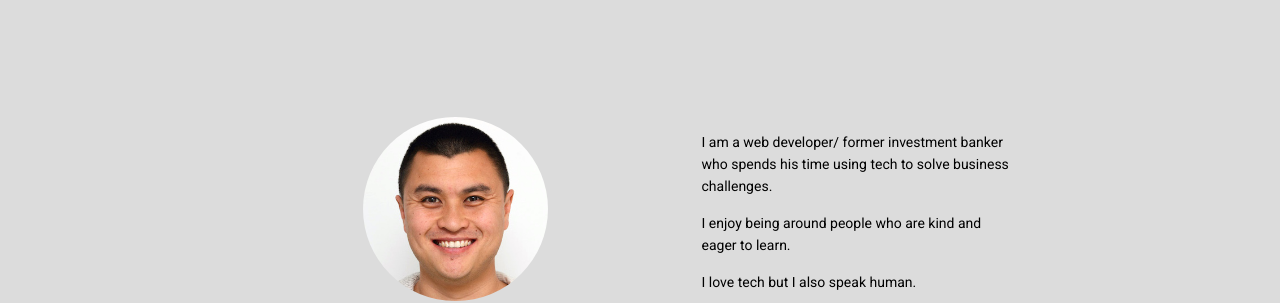
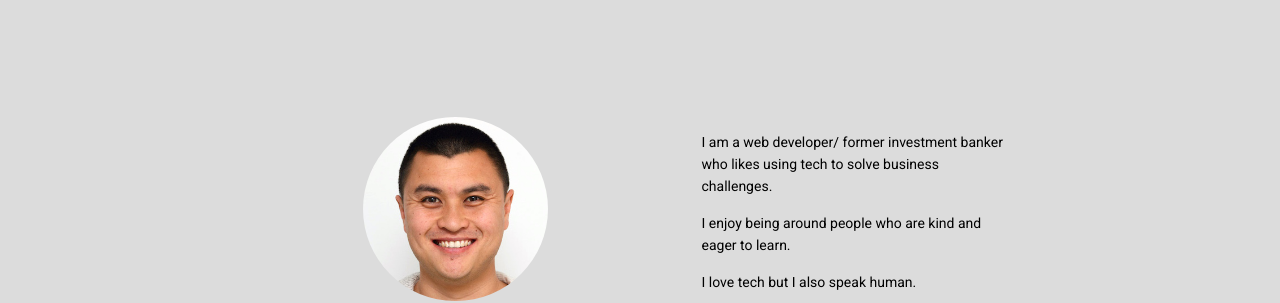
Before and after one commit to howardmann/Portfolio, a plain HTML site: page index.html in a window 1280 px wide. Shown: the part 940-1243 px from the top of the page. Drawn offline with Linux system fonts and the light colour scheme.

Commit message:
Text change

```diff
--- a/index.html
+++ b/index.html
@@ -63,7 +63,7 @@
           </div>
 
           <div class="col sm-col-12 col-5 offset-1 left">
-            <p>I am a web developer/ former investment banker who spends his time using tech to solve business challenges.</p>
+            <p>I am a web developer/ former investment banker who likes using tech to solve business challenges.</p>
             <p>I enjoy being around people who are kind and eager to learn.</p>
             <p>I love tech but I also speak human.</p>
           </div>
```
